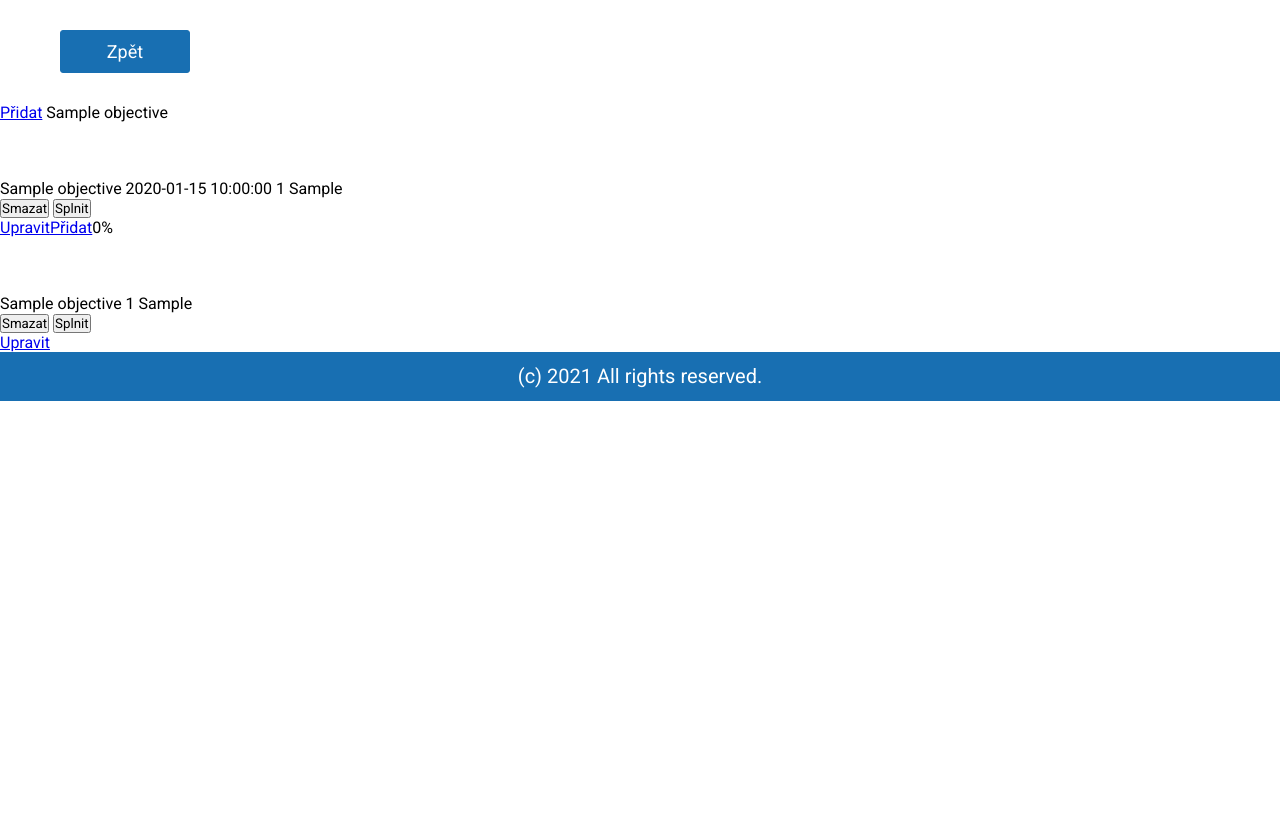
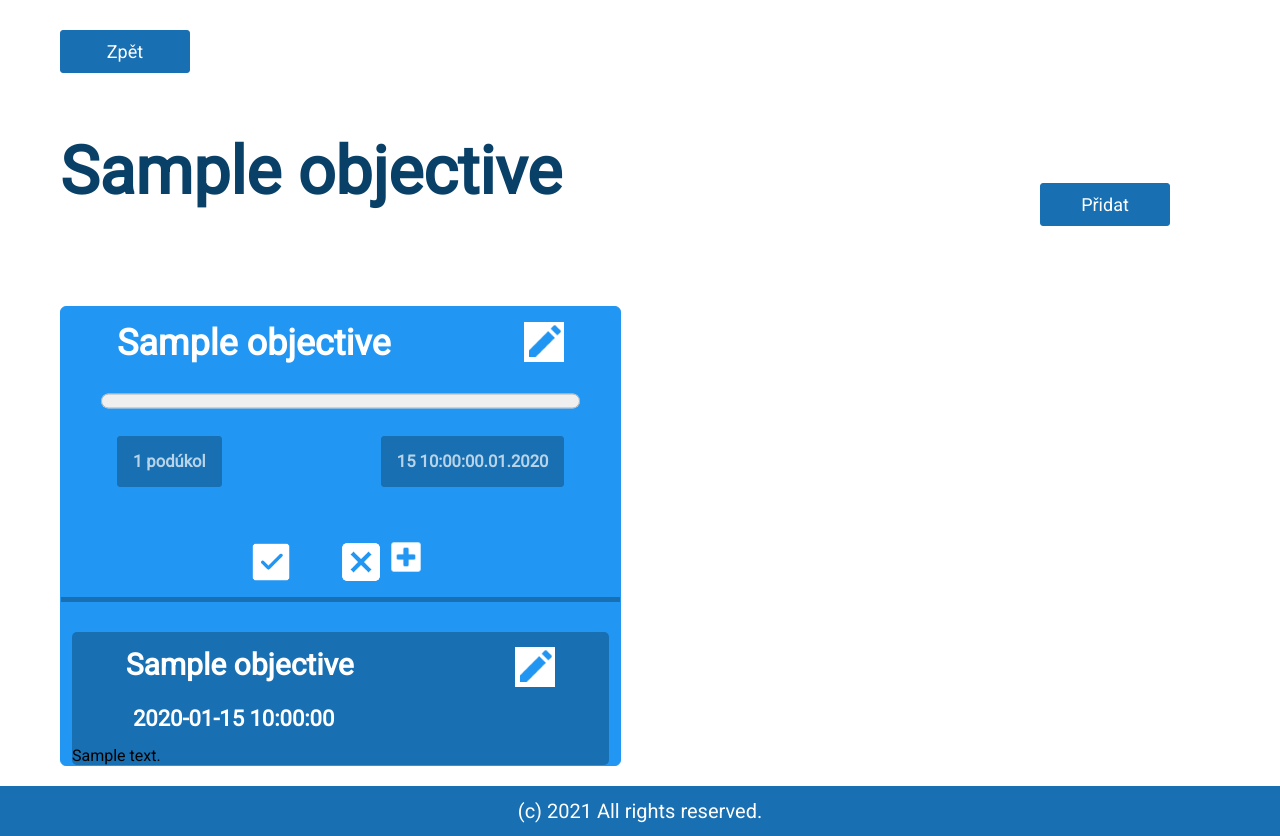
Before and after one commit to MartmatiX/Maturitni_Projekt_SPSE_2021, a PHP site: page /tasks/main_objective/details-main_objective.php?id=1 in a window 1280 px wide. Shown: the part 56-892 px from the top of the page. Before the commit the page ends 457 px from the top, so only its background shows below. Run offline with PHP 8.4, Linux system fonts and the light colour scheme; the visitor is signed in with stand-in values (Sample User, id 1); tables that the repository leaves empty or names only in its code hold one stand-in row (values such as "Sample post"); data that the repository does not hold is empty.

Commit message:
dalsi pravidelne zalohovani

```diff
--- a/css/master.css
+++ b/css/master.css
@@ -376,8 +376,38 @@ footer{
   padding-left: 10%;
 }
 
+.details_card_header h5{
+  color: white;
+  font-size: 30px;
+  padding-left: 10%;
+}
+
 .details_card_header a{
   padding-right: 10%;
+}
+
+.details_card_additional{
+  padding-top: 20px;
+  width: 98%;
+  margin-top: 10px;
+}
+
+.additional_wrapper{
+  margin-left: 2%;
+  background-color: rgb(24, 111, 178);
+  border-radius: 5px;
+}
+
+.additional_finish_date{
+  margin-right: 10%;
+  padding: 15px;
+  margin-left: 20px;
+}
+
+.additional_finish_date h5{
+  color: white;
+  font-size: 22px;
+  padding-left: 6%;
 }
 
 /* edit main css */
--- a/objective_organizer.php
+++ b/objective_organizer.php
@@ -72,7 +72,7 @@
                   <input class="urgent" value="<?php echo $mainObjective->urgent ?>" style='display:none'>
                 </div>
                 <div class="card_details">
-                  <a href="tasks/main_objective/details-main_objective2.php?id=<?php echo $mainObjective->id ?>"><img src="css/pictures/icon_details.png" alt="icon_details" height="40px" width="40px"></a>
+                  <a href="tasks/main_objective/details-main_objective.php?id=<?php echo $mainObjective->id ?>"><img src="css/pictures/icon_details.png" alt="icon_details" height="40px" width="40px"></a>
                 </div>
                 <div class="card_edit">
                   <a href="tasks/main_objective/edit-main_objective.php?id=<?php echo $mainObjective->id ?>"><img src="css/pictures/icon_edit.png" alt="icon_edit" height="40px" width="40px"></a>
--- a/tasks/main_objective/details-main_objective.php
+++ b/tasks/main_objective/details-main_objective.php
@@ -1,4 +1,4 @@
-<?php require_once "../../header.php"; ?>
+<?php require_once '../../header.php'; ?>
 <main>
   <?php $users_id = $db->run("SELECT users_id FROM main_objectives WHERE id = ?", [$_GET['id']])->fetch();?>
   <?php if (empty($users_id) || $_SESSION['id'] != $users_id['users_id']): ?>
@@ -7,76 +7,109 @@
     <div class="div_backLink">
       <a href="../../objective_organizer.php"><button>Zpět</button></a>
     </div>
-    <a href="../medium_objective/add-medium_objective.php?id=<?php echo"$main_objective_id"; ?>">Přidat</a>
+
     <?php
       $main_objective_id = $_GET['id'];
-      $main_objective = $db->run("SELECT * FROM main_objectives WHERE id = ?", [$_GET['id']])->fetchAll(PDO::FETCH_CLASS, "MainObjective");
+      $main_objective = $db->run("SELECT * FROM main_objectives WHERE id = ?", [$main_objective_id])->fetch(PDO::FETCH_OBJ);
       $medium_objective = $db->run("SELECT * FROM medium_objectives WHERE main_objectives_id = ?", [$_GET['id']])->fetchAll(PDO::FETCH_CLASS, "MediumObjective");
-      $additional_objective = $db->run("SELECT additional_objectives.name, additional_objectives.finished, additional_objectives.id AS 'medium_id', medium_objectives.id FROM additional_objectives JOIN medium_objectives ON additional_objectives.medium_objectives_id = medium_objectives.id WHERE medium_objectives.main_objectives_id = ?", [$_GET['id']])->fetchAll(PDO::FETCH_CLASS, "AdditionalObjective");
-      foreach ($main_objective as $main_objective_data) {
-        echo $main_objective_data->name;
-      }
-      ?>
-      <br><br>
-    <br><br>
-    <?php
-      if (!empty($medium_objective)) {
-        foreach($medium_objective as $medium_objective_data){
-          echo $medium_objective_data->name." ".$medium_objective_data->finish_date." ".$medium_objective_data->id." ".$medium_objective_data->finished;
-          echo "<div>
-          <form method='post'>
-            <input type='submit' name='delete_medium' value='Smazat'>
-            <input type='submit' name='finish_medium' value='Splnit'>
-            <input value='$medium_objective_data->id' style='display:none' name='medium_id'>
-          </form>";
-          echo "<a href='../medium_objective/edit-medium_objective.php?id=$medium_objective_data->id'>Upravit</a>";
-          echo "<a href='../additional_objective/add-additional_objective.php?id=$medium_objective_data->id'>Přidat</a>";
-          $counter_all = $db->run("SELECT count(id) AS 'celkem' FROM additional_objectives WHERE medium_objectives_id = ?", [$medium_objective_data->id])->fetch(PDO::FETCH_OBJ);
-          if ($counter_all->celkem == 0) {
-            echo "Zatím nebyly přidány doplňující úkoly";
-          }else {
-            $counter_finished = $db->run("SELECT count(id) AS 'splneno' FROM additional_objectives WHERE finished = 1 AND medium_objectives_id = ?", [$medium_objective_data->id])->fetch(PDO::FETCH_OBJ);
-            $percentage = intval(($counter_finished->splneno / $counter_all->celkem) * 100)."%";
-            echo $percentage;
-          }
-          echo "</div>";
-          echo "<br>";
-        }
-        if (isset($_POST['finish_medium'])) {
-          if ($db->run("UPDATE medium_objectives SET finished = 1 WHERE id = ?", [$_POST['medium_id']])) {
-            $db->run("UPDATE additional_objectives SET finished = 1 WHERE medium_objectives_id = ?", [$_POST['medium_id']]);
-            header("Location: details-main_objective.php?id=".$_GET['id']);
-          }
-        }
-        if (isset($_POST['delete_medium'])) {
-          if ($db->run("DELETE FROM medium_objectives WHERE id = ?", [$_POST['medium_id']])) {
-            header("Location: details-main_objective.php?id=".$_GET['id']);
-          }
-        }
-        foreach($additional_objective as $additional_objective_data){
-          echo "<br><br>";
-          echo $additional_objective_data->name." ".$additional_objective_data->medium_objectives_id." ".$additional_objective_data->id." ".$additional_objective_data->finished;
-          echo "<form method='post'>
-            <input type='submit' value='Smazat' name='delete'>
-            <input type='submit' value='Splnit' name='finish'>
-            <input value='$additional_objective_data->medium_id' style='display:none' name='id'>
-          </form>";
-          echo "<a href='../additional_objective/edit-additional_objective.php?id=$additional_objective_data->medium_id'>Upravit</a>";
-        }
-      }
-      if (isset($_POST['finish'])) {
-        if ($db->run("UPDATE additional_objectives SET finished = 1 WHERE id = ?", [$_POST['id']])) {
-          header("Location: details-main_objective.php?id=".$_GET['id']);
-        }
-      }
-      if (isset($_POST['delete'])) {
-        if ($db->run("DELETE FROM additional_objectives WHERE id = ?", [$_POST['id']])) {
-          header("Location: details-main_objective.php?id=".$_GET['id']);
-        }else{
-          header("Location: details-main_objective.php?id=".$_GET['id']);
-        }
-      }
     ?>
-    <?php require_once '../../footer.php'; ?>
-  <?php endif; ?>
+
+    <div class="organizer_wrapper">
+      <div class="main_wrapper">
+        <div class="organizer_header">
+          <h1><?php echo $main_objective->name; ?></h1>
+        </div>
+        <div class="organizer_add">
+          <a href="../medium_objective/add-medium_objective.php?id=<?php echo"$main_objective_id"; ?>"><button>Přidat</button></a>
+        </div>
+      </div>
+    </div>
+
+
+
+    <div class="organizer_wrapper">
+
+      <div class="flex_wrap">
+      <?php foreach ($medium_objective as $medium_objective_data): ?>
+        <?php
+            $counter = $db->run("SELECT count(id) AS 'celkem' FROM additional_objectives WHERE medium_objectives_id = ?", [$medium_objective_data->id])->fetch(PDO::FETCH_OBJ);
+            $counter_finished = $db->run("SELECT count(id) AS 'splneno' FROM additional_objectives WHERE medium_objectives_id = ? AND finished = 1", [$medium_objective_data->id])->fetch(PDO::FETCH_OBJ);
+            if ($counter->celkem == 0) {
+              $text = "Žádné podúkoly";
+              $percentage = 0;
+            }elseif ($counter->celkem == 1) {
+              $percentage = intval(($counter_finished->splneno/$counter->celkem) * 100);
+              $text = $counter->celkem." podúkol";
+            }elseif($counter->celkem > 1 && $counter->celkem < 5){
+              $percentage = intval(($counter_finished->splneno/$counter->celkem) * 100);
+              $text = $counter->celkem." podúkoly";
+            }else {
+              $percentage = intval(($counter_finished->splneno/$counter->celkem) * 100);
+              $text = $counter->celkem . " podúkolů";
+            }
+            $czechArray = explode("-", $medium_objective_data->finish_date);
+            $czechDate = $czechArray[2] . "." . $czechArray[1] . "." . $czechArray[0];
+          ?>
+          <div class="details_card_wrapper">
+            <div class="details_card_medium">
+              <div class="details_card_header">
+                <h4><?php echo $medium_objective_data->name; ?></h4>
+                <a href="../medium_objective/edit-medium_objective.php?id=<?php echo $medium_objective_data->id;?>"><img src="../../css/pictures/icon_edit.png" alt="edit_icon" height="40px" width="40px"></a>
+              </div>
+              <div class="card_progressBar">
+                <progress value="<?php echo $percentage?>" max="100"></progress>
+              </div>
+              <div class="card_counter_date">
+                <div class="card_counter">
+                  <h5><?php echo $text;?></h5>
+                </div>
+                <div class="card_date">
+                  <h5><?php echo $czechDate; ?></h5>
+                </div>
+              </div>
+              <form method="post" id="card_form">
+                <div class="card_form">
+                  <div class="card_finish">
+                    <input class="form_finished" type="submit" name="finish" value="">
+                    <input name='main_id' type="text" value="<?php echo $mainObjective->id ?>" style='display:none'>
+                    <input class="urgent" value="<?php echo $mainObjective->urgent ?>" style='display:none'>
+                  </div>
+                  <div class="card_delete">
+                    <input class="form_delete" type="submit" name="delete" value="">
+                  </div>
+                  <div class="">
+                    <a href="../additional_objective/add-additional_objective.php?id=<?php echo $medium_objective_data->id; ?>"><img src="../../css/pictures/icon_add.png" alt="icon_add" height="40px" width="40px"></a>
+                  </div>
+                </div>
+              </form>
+            </div>
+          <?php
+            $additional_objective = $db->run("SELECT * FROM additional_objectives WHERE medium_objectives_id = ?", [$medium_objective_data->id])->fetchAll(PDO::FETCH_CLASS, "AdditionalObjective");
+          ?>
+        <?php foreach ($additional_objective as $additional_objective_data): ?>
+            <div class="details_card_additional">
+              <div class="additional_wrapper">
+                <div class="details_card_header">
+                  <h5><?php echo $additional_objective_data->name; ?></h5>
+                  <a href="../additional_objective/edit-additional_objective.php?id=<?php echo $additional_objective_data->id ?>"><img src="../../css/pictures/icon_edit.png" alt="icon_add" height="40px" width="40px"></a>
+                </div>
+                <div class="additional_finish_date">
+                  <h5><?php echo $additional_objective_data->finish_date; ?></h5>
+                </div>
+                <div class="additional_comment_wrapper">
+                  <div class="additional_comment_div">
+                    <p><?php echo $additional_objective_data->comment ?></p>
+                  </div>
+                </div>
+              </div>
+            </div>
+        <?php endforeach; ?>
+        </div>
+     <?php endforeach; ?>
+      </div>
+    </div>
+
+
+  <?php endif;?>
 </main>
+<?php require_once '../../footer.php'; ?>
```
Also changed, not shown: tasks/main_objective/details-main_objective2.php (deleted, +0 -102 lines).
